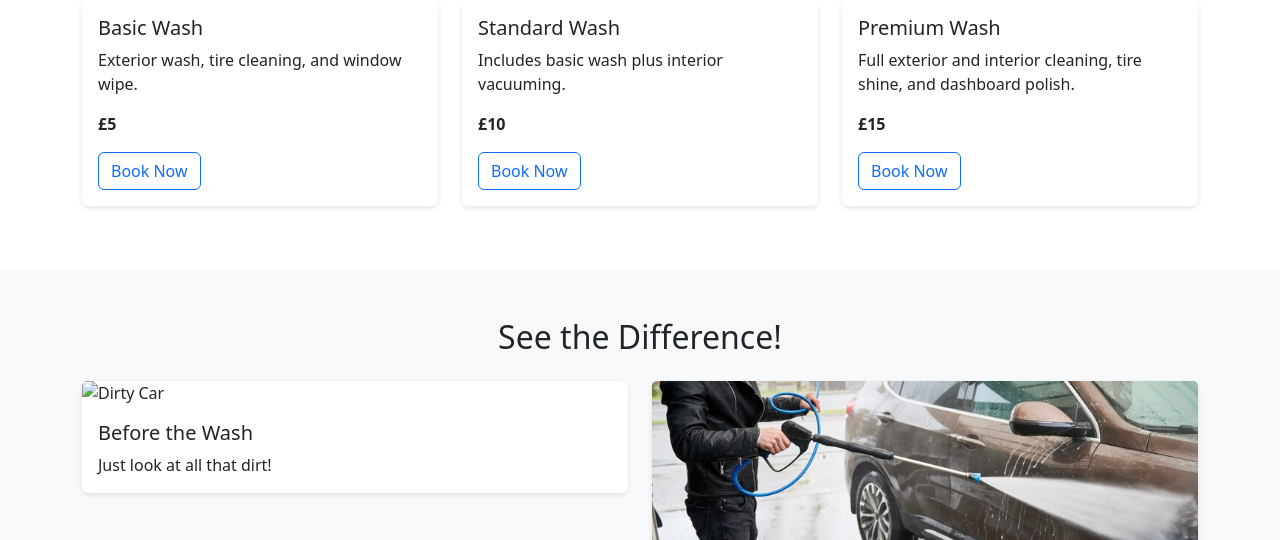
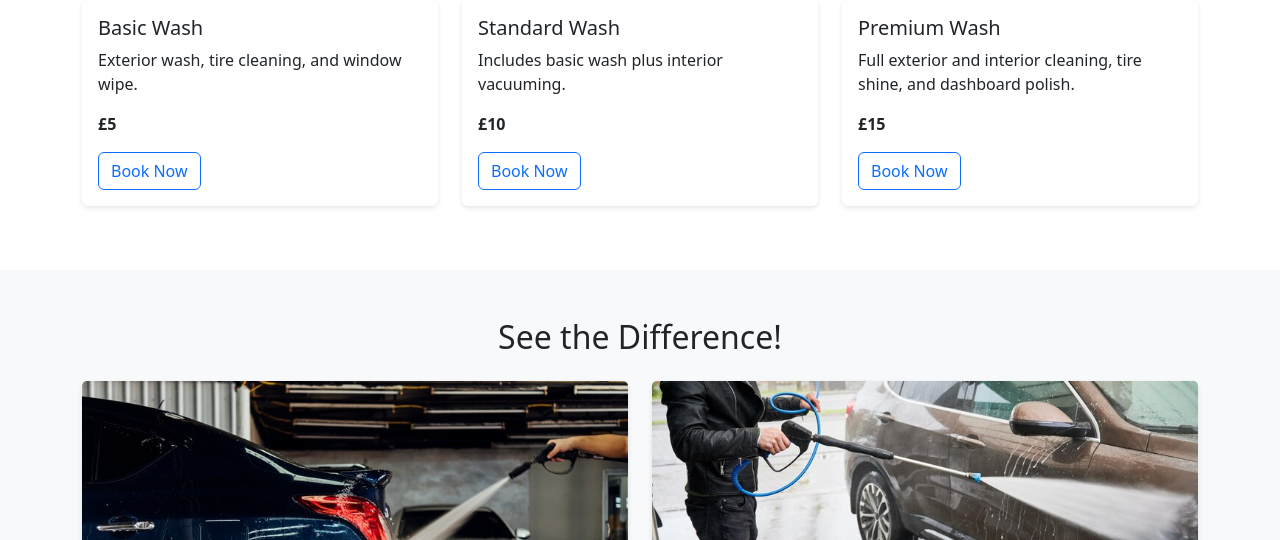
Before and after one commit to simobuilds/Elma-CarWash, a plain HTML site: page index.html in a window 1280 px wide. Shown: the part 412-952 px from the top of the page. Drawn offline with nearby package versions, Linux system fonts and the light colour scheme.

Commit message:
Update index.html

```diff
--- a/index.html
+++ b/index.html
@@ -90,7 +90,7 @@
             <div class="row">
                 <div class="col-md-6">
                     <div class="card mb-3">
-                        <img src="" class="card-img-top" alt="Dirty Car">
+                        <img src="/IMG_1780.jpeg" class="card-img-top" alt="Dirty Car">
                         <div class="card-body">
                             <h5 class="card-title">Before the Wash</h5>
                             <p class="card-text">Just look at all that dirt!</p>
```
